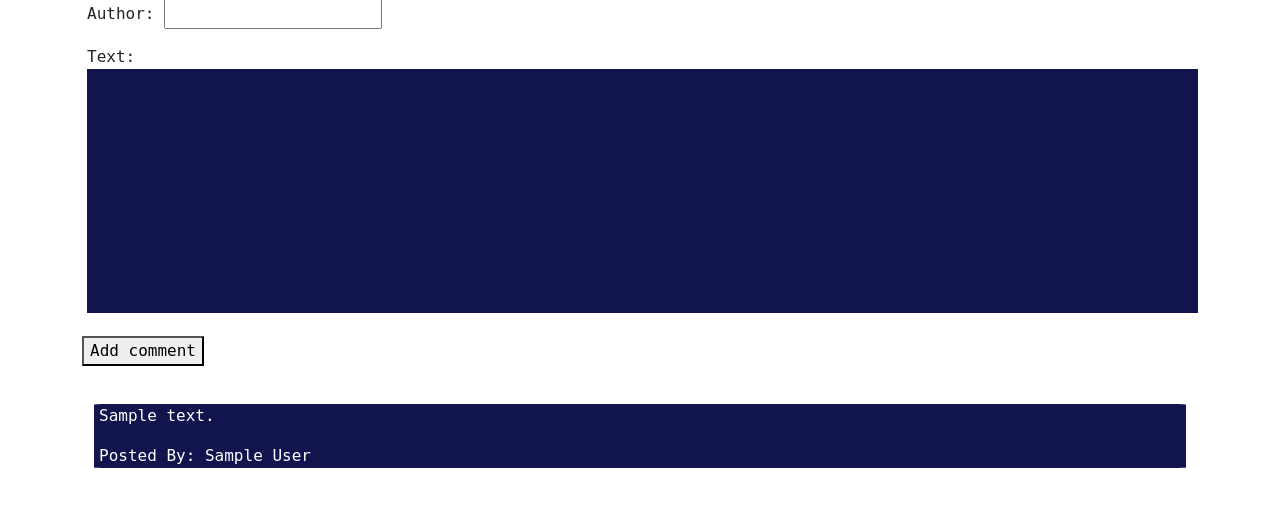
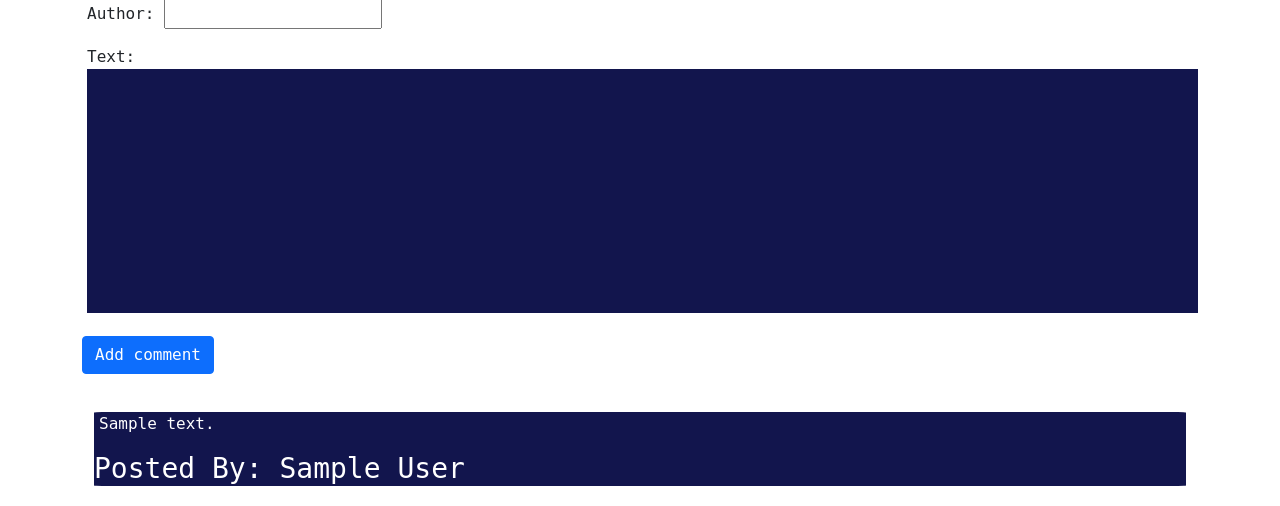
Before and after one commit to FazleRabbbiferdaus172/Cheat_Sheet_Site, a Django app: a page that uses CheatSheet/templates/htmlCheatSheet/htmlCheatPagedetail.html in a window 1280 px wide. Shown: the part 449-955 px from the top of the page. Before the commit the page ends 917 px from the top, so only its background shows below. Run offline with Django 3.2, Linux system fonts and the light colour scheme; tables that the repository leaves empty hold one stand-in row (values such as "Sample post"); some web fonts are replaced.

Commit message:
few last touch

```diff
--- a/CheatSheet/templates/htmlCheatSheet/htmlCheatPageList.html
+++ b/CheatSheet/templates/htmlCheatSheet/htmlCheatPageList.html
@@ -7,8 +7,10 @@
                     {{ i.title }}
                 </a></h1>
                 <p>{{ i.min_text }}</p>
+                {% if user.is_authenticated %}
                 <a href="{% url 'htmlCheatSheet:cheat_edit' pk=i.pk %}" class="btn btn-primary">Edit</a>
                 <a href="{% url 'htmlCheatSheet:cheat_delete' pk=i.pk %}" class="btn btn-primary btn-warning">Delete</a>
+                {% endif %}
             </div>
         {% endfor %}
     {% else %}
--- a/CheatSheet/templates/htmlCheatSheet/htmlCheatPagedetail.html
+++ b/CheatSheet/templates/htmlCheatSheet/htmlCheatPagedetail.html
@@ -15,14 +15,14 @@
         <form method="POST">
         {% csrf_token %}
         {{ form.as_p }}
-        <button type="submit">Add comment</button>
+        <button type="submit" class="btn btn-primary">Add comment</button>
         </form>
     </div>
     <div class="container flex-comment">
         {% for comment in htmlmodel.comments.all %}
             <div class="comment-card">
             <p>{{ comment.text|safe|linebreaks }}</p>
-            <p>Posted By: {{ comment.author }}</p>
+            <h3>Posted By: {{ comment.author }}</h3>
             </div>
         {% endfor %}
     </div>
--- a/CheatSheet/templates/htmlCheatSheet/htmlmodel_form.html
+++ b/CheatSheet/templates/htmlCheatSheet/htmlmodel_form.html
@@ -3,6 +3,6 @@
 <form method="POST">
     {% csrf_token %}
     {{ form.as_p }}
-    <button type="submit" >Post</button>
+    <button type="submit" class="btn btn-primary">Post</button>
 </form>
 {% endblock %}
```
